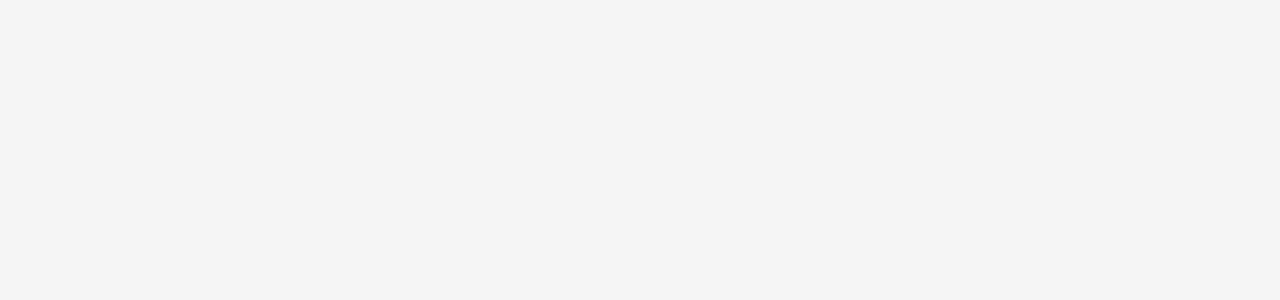
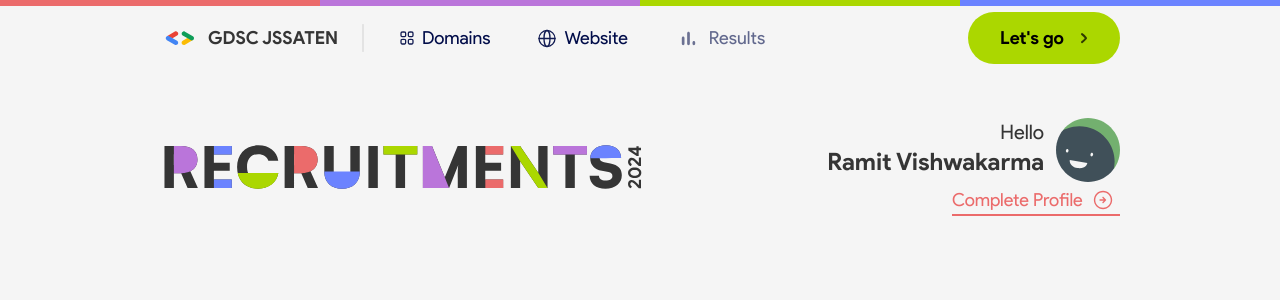
Before and after one commit to RamitVishwakarma/Recruitment-Platform, a React (Vite) app in the folder Recruitment2k24/: page /project in a window 1280 px wide. Before the commit this address had no page. Shown: the top 300 px of the page. Built offline with nearby package versions, Linux system fonts and the light colour scheme; the HTML template or start-up script is replaced by a standard one.

Commit message:
added the home page for the user

```diff
--- a/Recruitment2k24/src/App.jsx
+++ b/Recruitment2k24/src/App.jsx
@@ -7,6 +7,7 @@ import RegistrationForm from "./components/RegistrationForm";
 import Profile from "./components/admin/profile";
 import UserHome from "./components/UserHome";
 import { BrowserRouter, Route, Routes } from "react-router-dom";
+import ProjectSubmission from "./components/ProjectSubmission";
 
 function App() {
   return (
@@ -18,8 +19,9 @@ function App() {
         <Route path="/admin-login" element={<AdminLogin />} />
         <Route path="/dashboard" element={<Dashboard />} />
         <Route path="/allusers" element={<AllUsers />} />
-        <Route path="/profile" element={<Profile/>}/>
-        <Route path="/userhome" element={<UserHome />} />
+        <Route path="/profile" element={<Profile />} />
+        <Route path="/home" element={<UserHome />} />
+        <Route path="/project" element={<ProjectSubmission />} />
       </Routes>
     </BrowserRouter>
   );
--- /dev/null
+++ b/Recruitment2k24/src/components/ProjectSubmission.jsx
@@ -0,0 +1,43 @@
+import { Link } from "react-router-dom";
+import Navbar from "./Navbar/Navbar";
+import Logo from "../assets/header-logo.svg";
+import Profile from "../assets/prof.svg";
+import arrow from "../assets/arw-circle-right.svg";
+
+export default function ProjectSubmission() {
+  return (
+    <>
+      <div className="h-screen">
+        <Navbar />
+        <div className="mx-40">
+          <div className="flex my-[3rem] justify-between">
+            <img src={Logo} alt="Logo" />
+
+            <div className="flex flex-col">
+              <div className="flex text-right gap-3">
+                <div className="flex flex-col">
+                  <span className="text-grey text-xl">Hello</span>
+                  <span className="text-grey text-2xl font-bold">
+                    Ramit Vishwakarma
+                  </span>
+                </div>
+                <div>
+                  <img src={Profile} />
+                </div>
+              </div>
+              {/* conditional if the profile is not completed */}
+              <Link to="/user-profile">
+                <div className="flex ml-[7.8rem] mt-1 border-b-2 border-red">
+                  <span className=" text-red text-lg">
+                    Complete Profile &nbsp;
+                  </span>
+                  <img className="w-6" src={arrow} />
+                </div>
+              </Link>
+            </div>
+          </div>
+        </div>
+      </div>
+    </>
+  );
+}
--- a/Recruitment2k24/src/components/UserHome.jsx
+++ b/Recruitment2k24/src/components/UserHome.jsx
@@ -6,6 +6,8 @@ import Profile from "../assets/prof.svg";
 import Quiz from "../assets/userhome-quiz.svg";
 import Project from "../assets/userhome-project.svg";
 import Footer from "./Footer";
+import Hourglass from "../assets/hourglass.svg";
+import Check from "../assets/greencheck.svg";
 
 export default function UserHome() {
   return (
@@ -41,17 +43,31 @@ export default function UserHome() {
           </div>
           {/* Quiz and project  */}
           <div className="flex justify-center mt-24 gap-32">
-            <div
-              id="quiz"
-              className=" w-[15rem] h-[15rem] bg-red items-center gap-5 justify-center rounded-2xl flex flex-col">
+            <div className="flex flex-col">
+              <div className=" w-[15rem] h-[15rem] bg-red items-center gap-5 justify-center rounded-2xl flex flex-col">
                 <img src={Quiz} />
                 <span className="text-2xl text-white font-bold opacity-50">
                   QUIZ
                 </span>
               </div>
+              <div className="text-grey flex justify-center mt-2 text-lg">
+                <img src={Hourglass} />
+                <span>Yet to start</span>
+              </div>
+            </div>
+            {/* Project Section */}
+            {/* There needs to be a condition for the project thing if submitted it will be checked if not a it would be clickable and will be redirected to another page to submit the link */}
+            <div className="flex flex-col">
+              <Link to="/project">
                 <div className="w-[15rem] h-[15rem] bg-purple items-center gap-5 justify-center rounded-2xl flex flex-col">
                   <img src={Project} />
                   <span className="text-2xl text-white font-bold">PROJECT</span>
+                </div>
+              </Link>
+              <div className="text-grey flex justify-center mt-2 text-lg">
+                <img src={Check} />
+                <span className="text-lime">Submitted</span>
+              </div>
             </div>
           </div>
         </div>
```
Also changed, not shown: Recruitment2k24/src/components/Navbar/Navbar.jsx (+4 -5 lines), Recruitment2k24/src/assets/greencheck.svg (added), Recruitment2k24/src/assets/hourglass.svg (added). Lines whose indentation alone changed are shown as unchanged.
